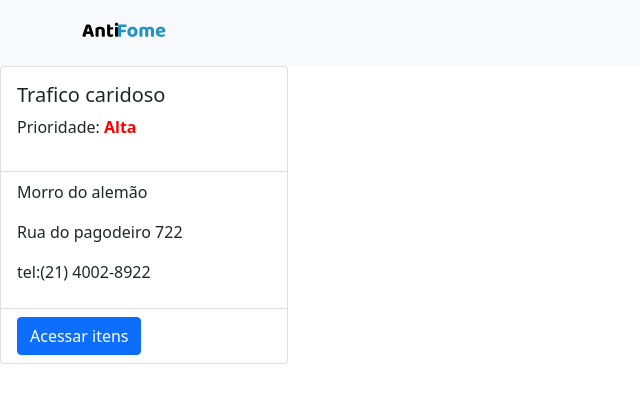
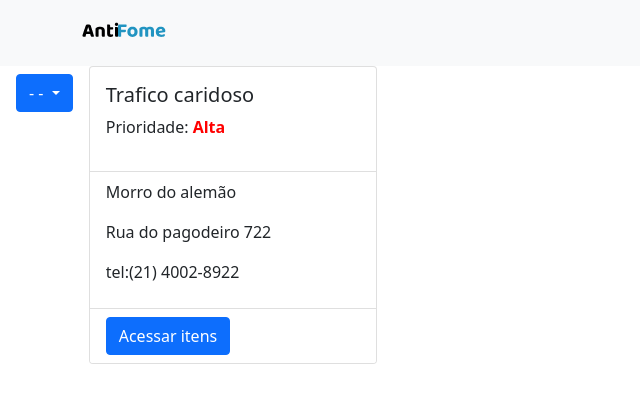
Before and after one commit to nickolasrm/AntiFome-Front, a Next.js app: page /platform in a window 1280 px wide. Shown: the top 402 px of the page, without its empty margins (0-640 px from the left). Built offline with nearby package versions, Linux system fonts and the light colour scheme.

Commit message:
Criado o component StateSelect
O componente StateSelect recebe um json contendo todos os nomes de estados brasileiros, e retorna ao selecionar o nome suas abreviações.

```diff
--- a/package.json
+++ b/package.json
@@ -18,7 +18,6 @@
     "next": "11.0.1",
     "react": "17.0.2",
     "react-bootstrap": "^2.0.0-beta.4",
-    "react-brazil-states": "^0.0.2",
     "react-dom": "17.0.2",
     "sass": "^1.35.2",
     "typescript": "^4.3.5"
--- a/src/components/Filters/index.tsx
+++ b/src/components/Filters/index.tsx
@@ -1,29 +1,18 @@
 import {ListGroup, Card, Button} from 'react-bootstrap';
+import StateSelect from '../StateSelect';
 
-import SelectBrazilStates  from "react-brazil-states";
-
-type itemType = {
-  name:string;
-  quantity:number;
-}
-
-type contentTypes ={
-  name:string;
-  items:itemType[];
-  priority:number;
-}
-
-export default function OngCard({name, items, priority}:contentTypes){
+import styles from './styles.module.scss'
 
 
+export default function Filters(){
 
     return(
-      <div>
-        <SelectBrazilStates onchange={(name, abbreviation)=>{}}/>
-
+      <div className={styles.container}>
+        <ListGroup className="list-group-flush">
+            <ListGroup.Item>
+              <StateSelect/>
+            </ListGroup.Item>
+        </ListGroup>
       </div>
-
-
-
     )
 }
--- /dev/null
+++ b/src/components/Filters/styles.module.scss
@@ -0,0 +1,6 @@
+.container{
+    width: 100;
+    height: 95vh;
+    display: flex;
+    flex-direction: column;
+}
--- /dev/null
+++ b/src/components/StateSelect/index.tsx
@@ -0,0 +1,26 @@
+import { useState } from 'react';
+import {Dropdown} from 'react-bootstrap';
+
+
+export default function StateSelect(){
+    const json = require('./states.json');
+    const [selected, setSelected] = useState<string>(' - - ')
+
+    return(
+        <Dropdown  onSelect={(event)=>{setSelected(event)}}>
+            <Dropdown.Toggle >
+                    {" "+selected+" "}
+            </Dropdown.Toggle>
+
+            <Dropdown.Menu>
+                {
+                json.map(state =>{
+                    return(<Dropdown.Item eventKey={state.abbreviation}>{state.name}</Dropdown.Item>)
+                })
+                }
+            </Dropdown.Menu>
+        </Dropdown>
+
+
+    )
+}
--- /dev/null
+++ b/src/components/StateSelect/states.json
@@ -0,0 +1,29 @@
+[
+  {"name": "Acre", "abbreviation": "AC"},
+  {"name": "Alagoas", "abbreviation": "AL"},
+  {"name": "Amapá", "abbreviation": "AP"},
+  {"name": "Amazonas", "abbreviation": "AM"},
+  {"name": "Bahia", "abbreviation": "BA"},
+  {"name": "Ceará", "abbreviation": "CE"},
+  {"name": "Distrito Federal", "abbreviation": "DF"},
+  {"name": "Espírito Santo", "abbreviation": "ES"},
+  {"name": "Goiás", "abbreviation": "GO"},
+  {"name": "Maranhão", "abbreviation": "MA"},
+  {"name": "Mato Grosso", "abbreviation": "MT"},
+  {"name": "Mato Grosso do Sul", "abbreviation": "MS"},
+  {"name": "Minas Gerais", "abbreviation": "MG"},
+  {"name": "Pará", "abbreviation": "PA"},
+  {"name": "Paraíba", "abbreviation": "PB"},
+  {"name": "Paraná", "abbreviation": "PR"},
+  {"name": "Pernambuco", "abbreviation": "PE"},
+  {"name": "Piauí", "abbreviation": "PI"},
+  {"name": "Rio de Janeiro", "abbreviation": "RJ"},
+  {"name": "Rio Grande do Norte", "abbreviation": "RN"},
+  {"name": "Rio Grande do Sul", "abbreviation": "RS"},
+  {"name": "Rondônia", "abbreviation": "RO"},
+  {"name": "Roraima", "abbreviation": "RR"},
+  {"name": "Santa Catarina", "abbreviation": "SC"},
+  {"name": "São Paulo", "abbreviation": "SP"},
+  {"name": "Sergipe", "abbreviation": "SE"},
+  {"name": "Tocantins", "abbreviation": "TO"}
+]
--- a/src/pages/index.tsx
+++ b/src/pages/index.tsx
@@ -1,3 +1,4 @@
+import Filters from "../components/Filters";
 import AboutUs from "./aboutus";
 import styles from './home.module.scss'
 
@@ -6,6 +7,7 @@ export default function Home() {
 
   return (
     <div className={styles.container}>
+      <Filters/>
       <AboutUs/>
     </div>
   )
--- a/src/pages/platform/index.tsx
+++ b/src/pages/platform/index.tsx
@@ -2,6 +2,9 @@ import { useEffect, useState } from 'react'
 import { api_donations} from '../../services/api'
 import Cookies from 'js-cookie';
 import OngCard from '../../components/Card';
+import Filters from '../../components/Filters';
+
+import styles from './styles.module.scss'
 
 
 
@@ -12,11 +15,9 @@ export default function Platform(){
     }
 
     return(
-        <div >
+        <div className={styles.container}>
             <section>
-
-
-
+                <Filters/>
             </section>
 
             <body>
--- a/src/pages/platform/styles.module.scss
+++ b/src/pages/platform/styles.module.scss
@@ -0,0 +1,3 @@
+.container{
+    display: flex;
+}
```
Also changed, not shown: src/components/Filters/styles.component.scss (deleted), 1 other file (tests, documents, lock files or other folders).
